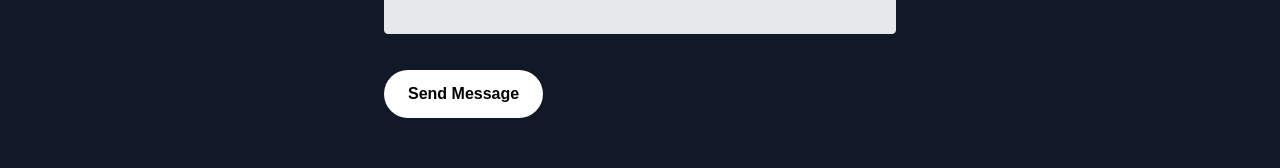
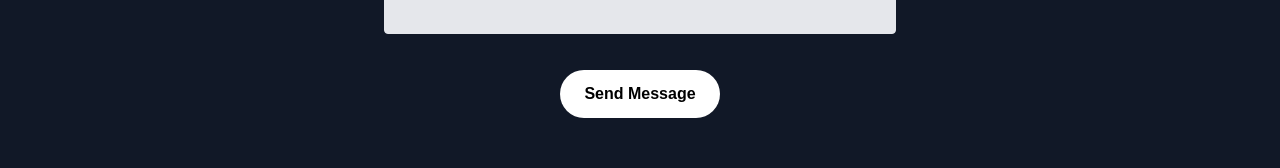
Before and after one commit to mahmoudgx/Architecture-Firm, a React (Vite) app: page / in a window 1280 px wide. Shown: the part 4710-4878 px from the top of the page. Built offline with nearby package versions, Linux system fonts and the light colour scheme; a web font is replaced by a local one.

Commit message:
optmiaztion

```diff
--- a/src/components/ContactUs.tsx
+++ b/src/components/ContactUs.tsx
@@ -59,7 +59,7 @@ const ContactUs = () => {
                   placeholder="Your message here..."
                 ></textarea>
               </div>
-              <div className="w-full px-3 mt-6">
+              <div className="w-full px-3 mt-6 flex justify-center">
                 <button
                   className="bg-white hover:bg-yellow-500 text-black font-bold py-3 px-6 rounded-full focus:outline-none focus:shadow-outline"
                   type="button"
--- a/src/components/NavBar.tsx
+++ b/src/components/NavBar.tsx
@@ -102,7 +102,7 @@ const NavBar = () => {
               </li>
             </a>
             <a href="#AboutUs">
-              <li className="hover:text-yellow-500 cursor-pointer transition duration-300 ease-in-out">
+              <li className="hover:text-yellow-500 cursor-pointer py-2 transition duration-300 ease-in-out">
                 About Us
               </li>
             </a>
@@ -122,7 +122,7 @@ const NavBar = () => {
               </li>
             </a>
             <a href="#Blog">
-              <li className="hover:text-yellow-500 cursor-pointer transition duration-300 ease-in-out">
+              <li className="hover:text-yellow-500 cursor-pointer py-2 transition duration-300 ease-in-out">
                 Blog
               </li>
             </a>
```
